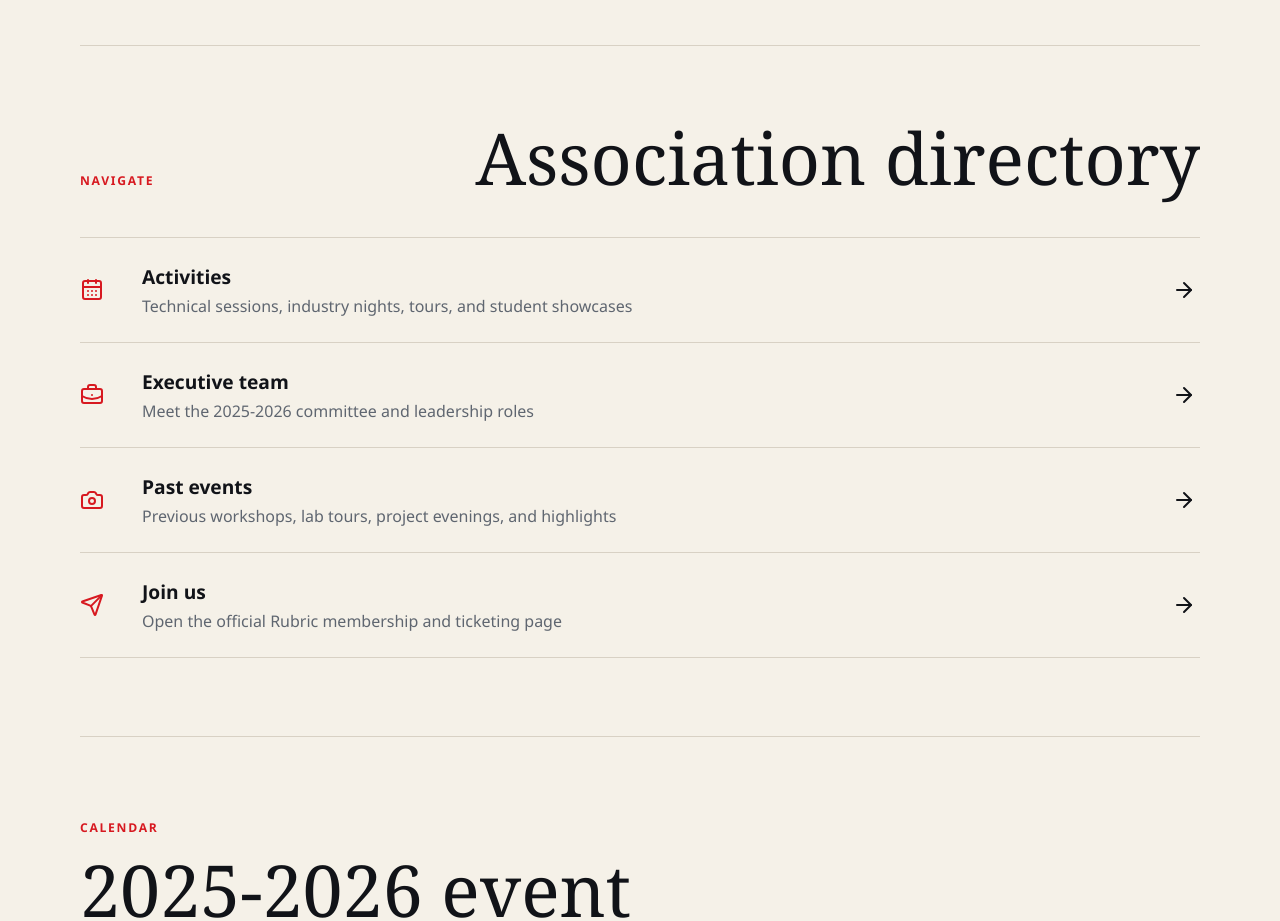
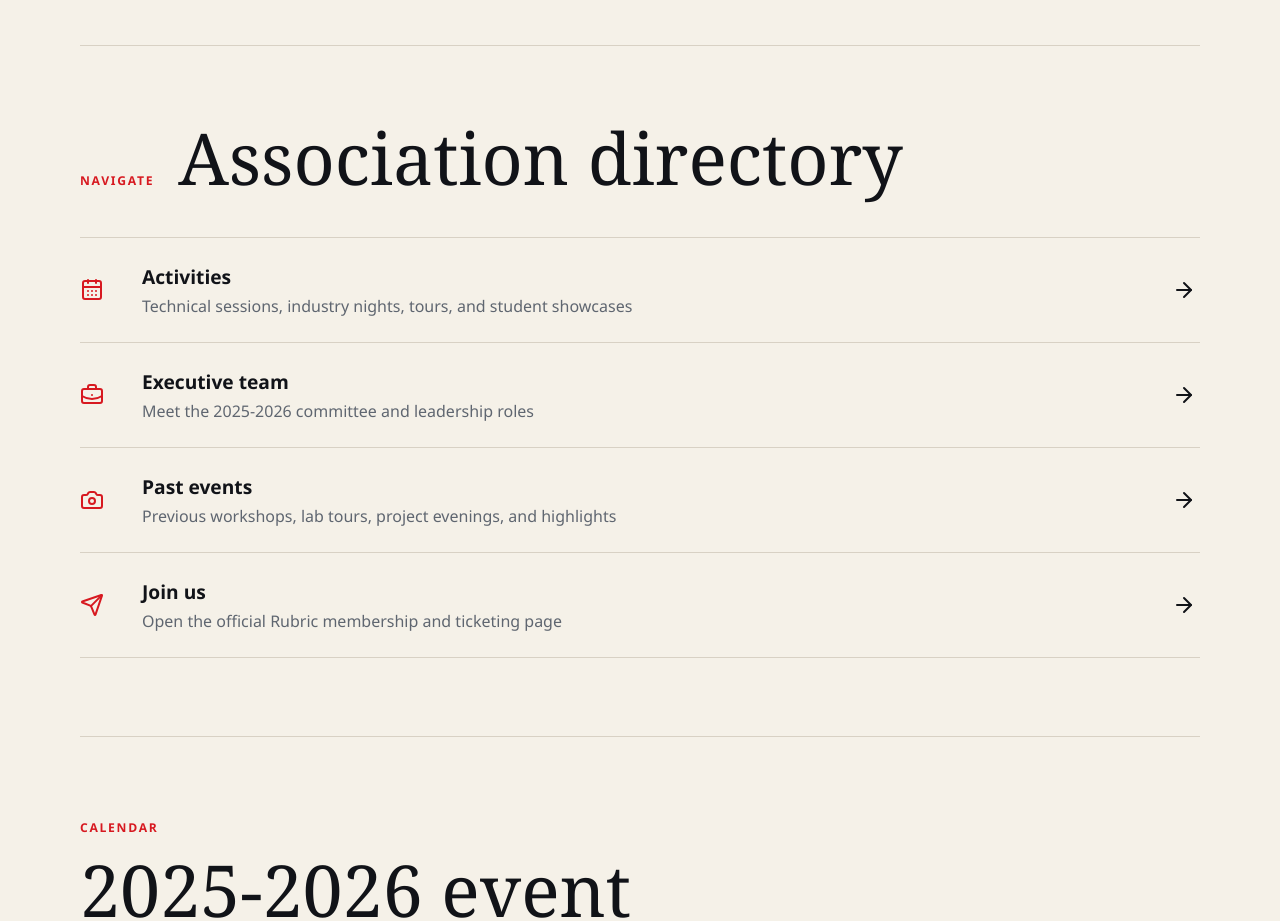
Before and after one commit to Sarujan2001/AESA, a React (Vite) app in the folder my-app/: page / in a window 1280 px wide. Shown: the part 1440-2361 px from the top of the page. Built offline with nearby package versions, Linux system fonts and the light colour scheme.

Commit message:
Update website

```diff
--- a/my-app/src/index.css
+++ b/my-app/src/index.css
@@ -476,9 +476,10 @@ h3 {
 .link-board-title {
   display: flex;
   align-items: end;
-  justify-content: space-between;
+  justify-content: flex-start;
   gap: 24px;
   margin-bottom: 28px;
+  text-align: left;
 }
 
 .directory-list,
```
